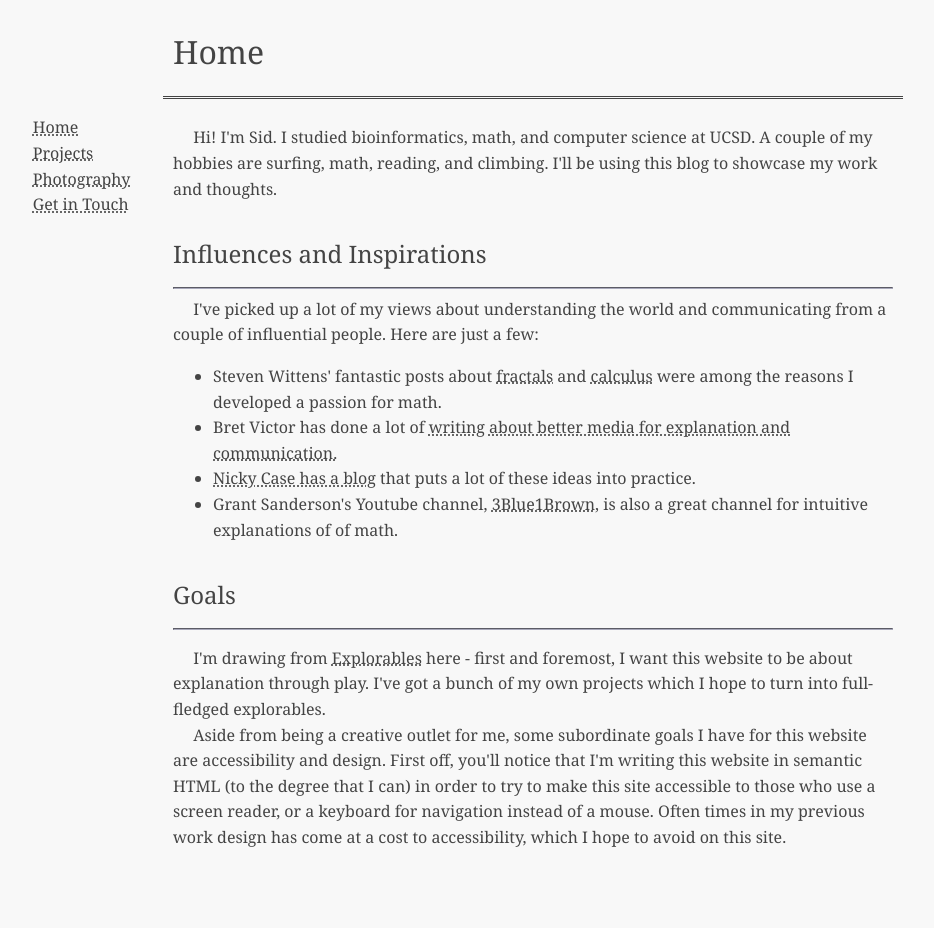
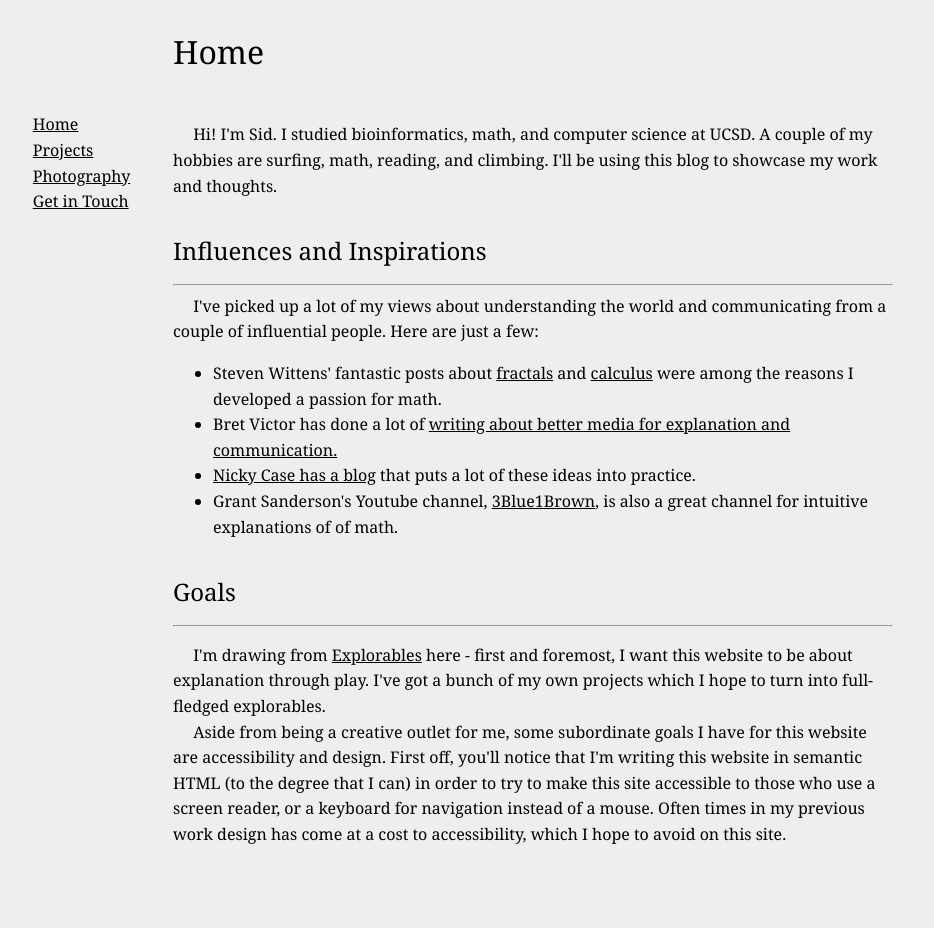
Before and after one commit to sidlim/sidlim.github.io, a Jekyll site: the page built from index.html, in a window 1280 px wide. Shown: the whole page, without its empty margins (107-1041 px from the left). Built offline with Jekyll 4.4.1, drawn with Linux system fonts in a browser that asks for light colours.

Commit message:
updated stying a bit

```diff
--- a/styles/default/color-scheme.css
+++ b/styles/default/color-scheme.css
@@ -1,10 +1,5 @@
 body {
-    color: rgba(68,68,68,1);
-    background-color: rgba(248,248,248,1);
-}
-
-hr {
-    border-color: rgb(168, 168, 186);
+    background-color: #EEE;
 }
 
 code {
@@ -14,12 +9,8 @@ code {
 @media(prefers-color-scheme: dark) {
 
     body {
-        color: rgba(248,248,248,1);
-        background-color: rgba(40, 40, 40,1);
-    }
-
-    header {
-        border-color: rgba(168, 168, 168, 1);
+        color: #EEE;
+        background-color: #111;
     }
 
     code {
--- a/styles/default/style.css
+++ b/styles/default/style.css
@@ -12,7 +12,6 @@ header {
     grid-area: header;
     padding: 10px;
     max-width: 720px;
-    border-bottom-style: double;
 }
 
 article {
@@ -42,7 +41,7 @@ code {
 p code, li code, h2 code, h3 code, h4 code {
     display: inline;
     padding: 0.5em;
-    border-radius: 0em;
+    border-radius: 0.5em;
 }
 
 section img {
@@ -57,10 +56,4 @@ section img {
 
 a {
     color: inherit;
-    text-decoration: underline dotted;
 }
-
-a:hover {
-    background-color: rgba(120, 120, 120, 0.2);
-    text-decoration: underline;
-}
```
